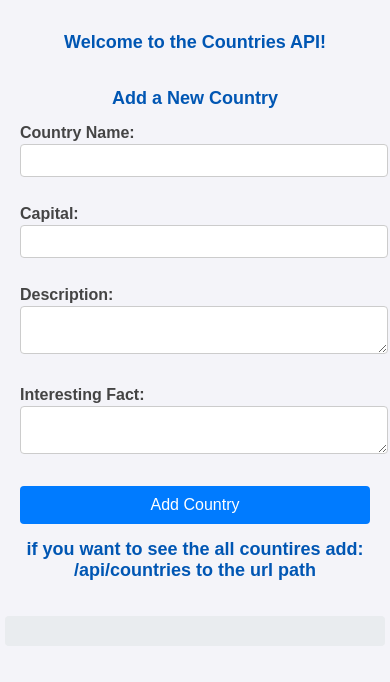
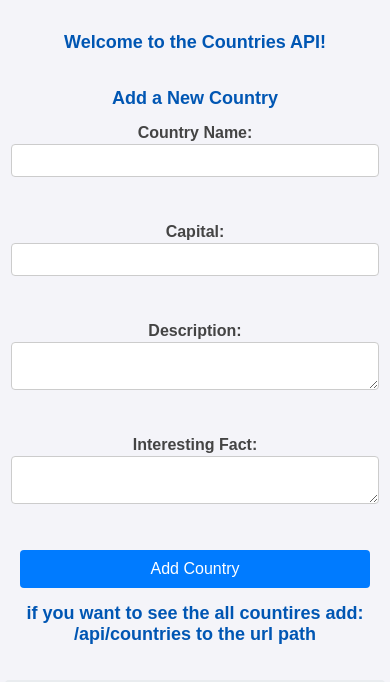
Before and after one commit to kamila-wilczynska/Countries-API-Forlm, a website: page public/index.html in a window 390 px wide. Drawn offline with Linux system fonts and the light colour scheme.

Commit message:
Update style.css - center in mobile device

```diff
--- a/public/style.css
+++ b/public/style.css
@@ -40,7 +40,11 @@ p {
 }
 
 form {
-    width: 40%;
+	width: 100%;
+    max-width: 500px;
+    display: flex;
+    flex-direction: column;
+    align-items: center;
 }
 
 label {
```
